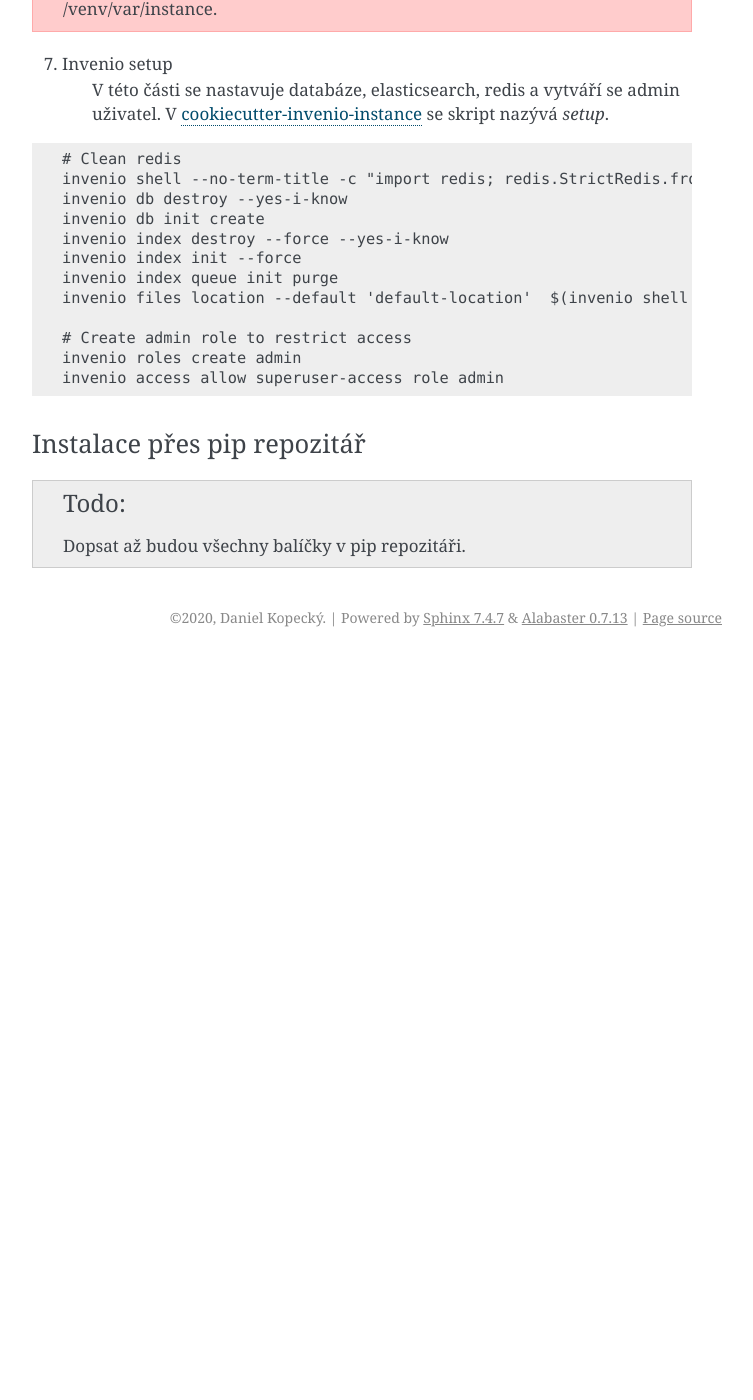
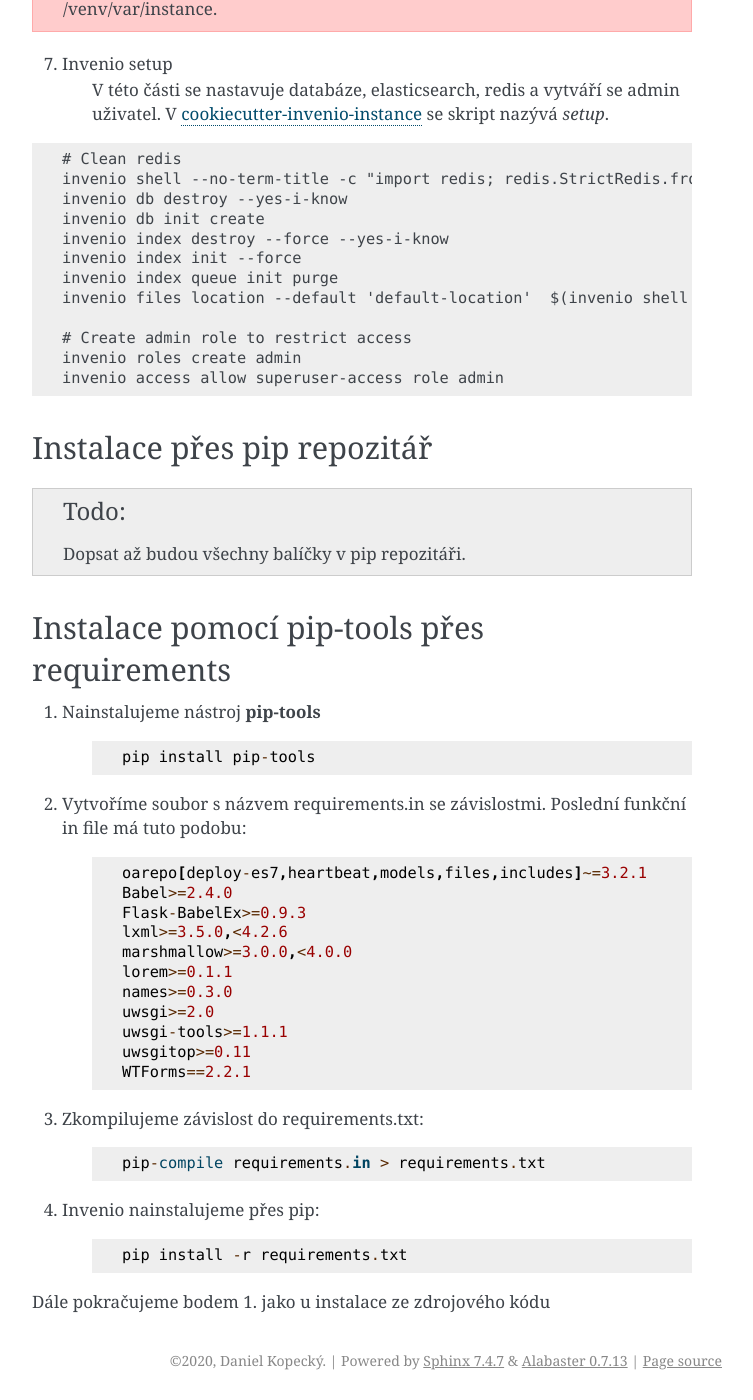
Before and after one commit to Narodni-repozitar/nr-app, a Sphinx documentation site: the page built from docs/instalace.rst, in a window 1280 px wide and 1400 px high, scrolled down 2289 px. Shown: the whole window, without its empty margins (388-1141 px from the left). Built offline with Sphinx 7.4.7, drawn with Linux system fonts in a browser that asks for light colours; before the commit the page ends 2946 px from its top, so only the background shows below that; some of the changed text lies outside the part shown.

Commit message:
Updated installation instruction for pip-compile

```diff
--- a/docs/instalace.rst
+++ b/docs/instalace.rst
@@ -133,8 +133,46 @@ Instalace ze zdrojového kódu
     invenio access allow superuser-access role admin
 
 Instalace přes pip repozitář
------------------------------
+=============================
 
 .. todo::
 
     Dopsat až budou všechny balíčky v pip repozitáři.
+
+Instalace pomocí pip-tools přes requirements
+==============================================
+#. Nainstalujeme nástroj **pip-tools**
+
+    .. code-block::
+
+        pip install pip-tools
+
+#. Vytvoříme soubor s názvem requirements.in se závislostmi. Poslední funkční in file má tuto podobu:
+
+    .. code-block::
+
+        oarepo[deploy-es7,heartbeat,models,files,includes]~=3.2.1
+        Babel>=2.4.0
+        Flask-BabelEx>=0.9.3
+        lxml>=3.5.0,<4.2.6
+        marshmallow>=3.0.0,<4.0.0
+        lorem>=0.1.1
+        names>=0.3.0
+        uwsgi>=2.0
+        uwsgi-tools>=1.1.1
+        uwsgitop>=0.11
+        WTForms==2.2.1
+
+#. Zkompilujeme závislost do requirements.txt:
+
+    .. code-block::
+
+        pip-compile requirements.in > requirements.txt
+
+#. Invenio nainstalujeme přes pip:
+
+    .. code-block::
+
+        pip install -r requirements.txt
+
+Dále pokračujeme bodem 1. jako u instalace ze zdrojového kódu
```
Also changed, not shown: requirements.txt (deleted, +0 -23 lines), 1 other file.
